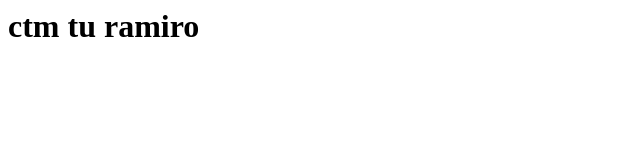
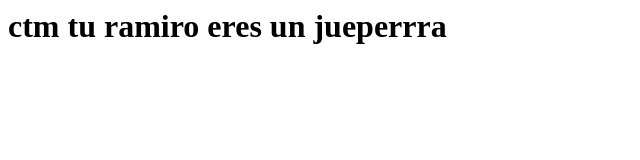
Before and after one commit to b1sh0p25/zZzZz, a plain HTML site: page site/index.html in a window 1280 px wide. Shown: the whole page, without its empty margins (0-640 px from the left). Drawn offline with Linux system fonts and the light colour scheme.

Commit message:
jueperra

```diff
--- a/site/index.html
+++ b/site/index.html
@@ -6,8 +6,7 @@
     </head>
     <body>
         <h1>
-            ctm tu ramiro
-
+            ctm tu ramiro eres un jueperrra
         </h1>
     </body>
 </html>
```
